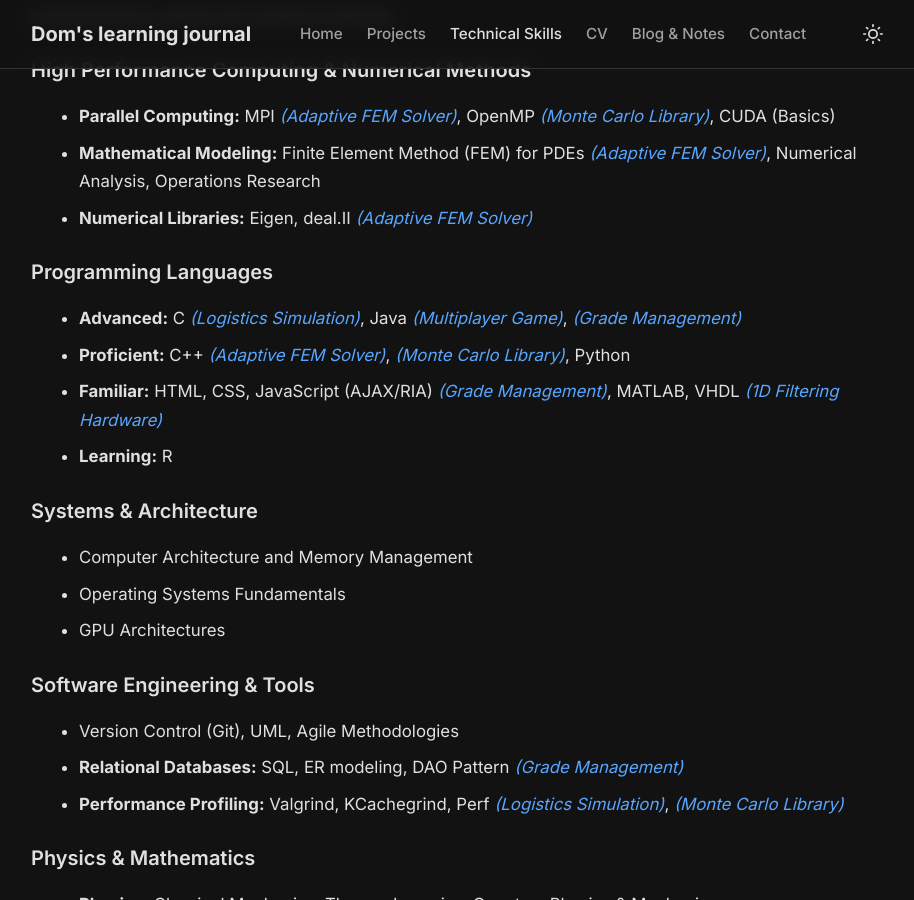
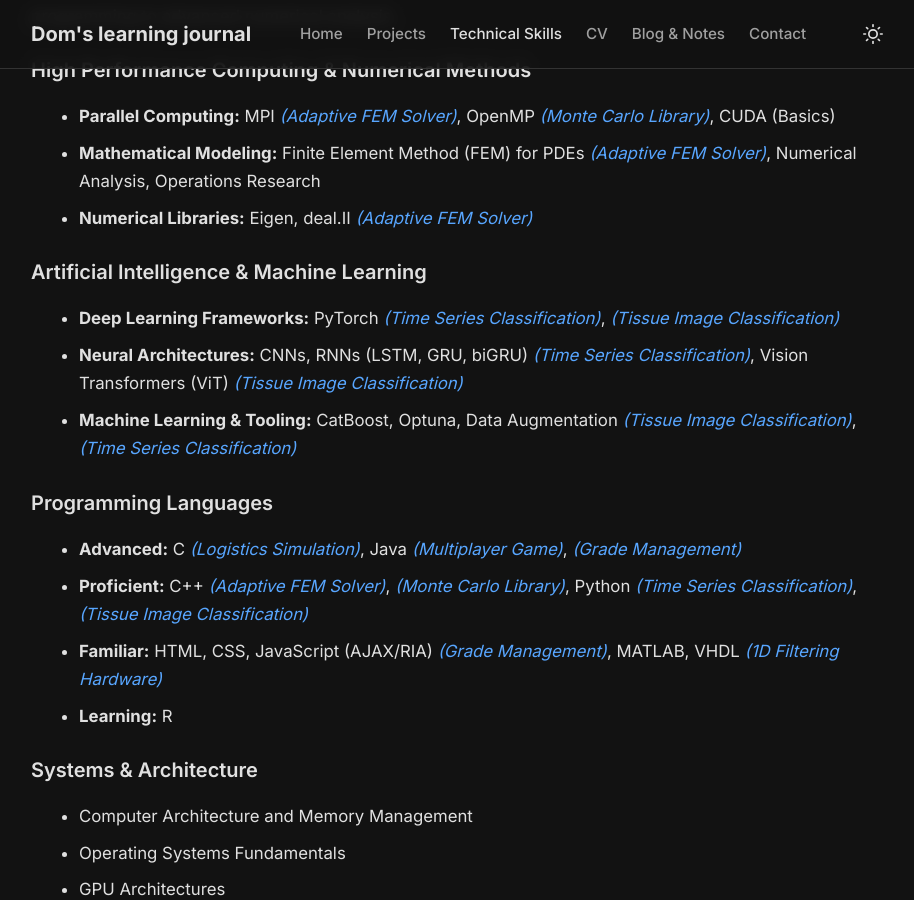
Before and after one commit to DomDegi/domdegi.github.io, a Jekyll site: the page built from _pages/skills.markdown, in a window 1280 px wide and 900 px high, scrolled down 297 px. Shown: the whole window, without its empty margins (179-1093 px from the left). Built offline with Jekyll 4.4.1, drawn with Linux system fonts in a browser that asks for light colours.

Commit message:
docs: add machine learning/dl competencies and link new pytorch projects

```diff
--- a/_pages/skills.markdown
+++ b/_pages/skills.markdown
@@ -11,9 +11,14 @@ Below is a comprehensive overview of my core technical competencies, ranging fro
 - **Mathematical Modeling:** Finite Element Method (FEM) for PDEs [*(Adaptive FEM Solver)*]({{ '/projects/adaptive-spacetime-fem-solver/' | relative_url }}), Numerical Analysis, Operations Research
 - **Numerical Libraries:** Eigen, deal.II [*(Adaptive FEM Solver)*]({{ '/projects/adaptive-spacetime-fem-solver/' | relative_url }})
 
+### Artificial Intelligence & Machine Learning
+- **Deep Learning Frameworks:** PyTorch [*(Time Series Classification)*]({{ '/projects/recurrent-neural-network-timeseries-classification/' | relative_url }}), [*(Tissue Image Classification)*]({{ '/projects/cnn-iamge-classification/' | relative_url }})
+- **Neural Architectures:** CNNs, RNNs (LSTM, GRU, biGRU) [*(Time Series Classification)*]({{ '/projects/recurrent-neural-network-timeseries-classification/' | relative_url }}), Vision Transformers (ViT) [*(Tissue Image Classification)*]({{ '/projects/cnn-iamge-classification/' | relative_url }})
+- **Machine Learning & Tooling:** CatBoost, Optuna, Data Augmentation [*(Tissue Image Classification)*]({{ '/projects/cnn-iamge-classification/' | relative_url }}), [*(Time Series Classification)*]({{ '/projects/recurrent-neural-network-timeseries-classification/' | relative_url }})
+
 ### Programming Languages
 - **Advanced:** C [*(Logistics Simulation)*]({{ '/projects/order-management/' | relative_url }}), Java [*(Multiplayer Game)*]({{ '/projects/java-game/' | relative_url }}), [*(Grade Management)*]({{ '/projects/grade-management/' | relative_url }})
-- **Proficient:** C++ [*(Adaptive FEM Solver)*]({{ '/projects/adaptive-spacetime-fem-solver/' | relative_url }}), [*(Monte Carlo Library)*]({{ '/projects/montecarlo-dgl/' | relative_url }}), Python
+- **Proficient:** C++ [*(Adaptive FEM Solver)*]({{ '/projects/adaptive-spacetime-fem-solver/' | relative_url }}), [*(Monte Carlo Library)*]({{ '/projects/montecarlo-dgl/' | relative_url }}), Python [*(Time Series Classification)*]({{ '/projects/recurrent-neural-network-timeseries-classification/' | relative_url }}), [*(Tissue Image Classification)*]({{ '/projects/cnn-iamge-classification/' | relative_url }})
 - **Familiar:** HTML, CSS, JavaScript (AJAX/RIA) [*(Grade Management)*]({{ '/projects/grade-management/' | relative_url }}), MATLAB, VHDL [*(1D Filtering Hardware)*]({{ '/projects/vhdl-filter-design/' | relative_url }})
 - **Learning:** R
 
```
